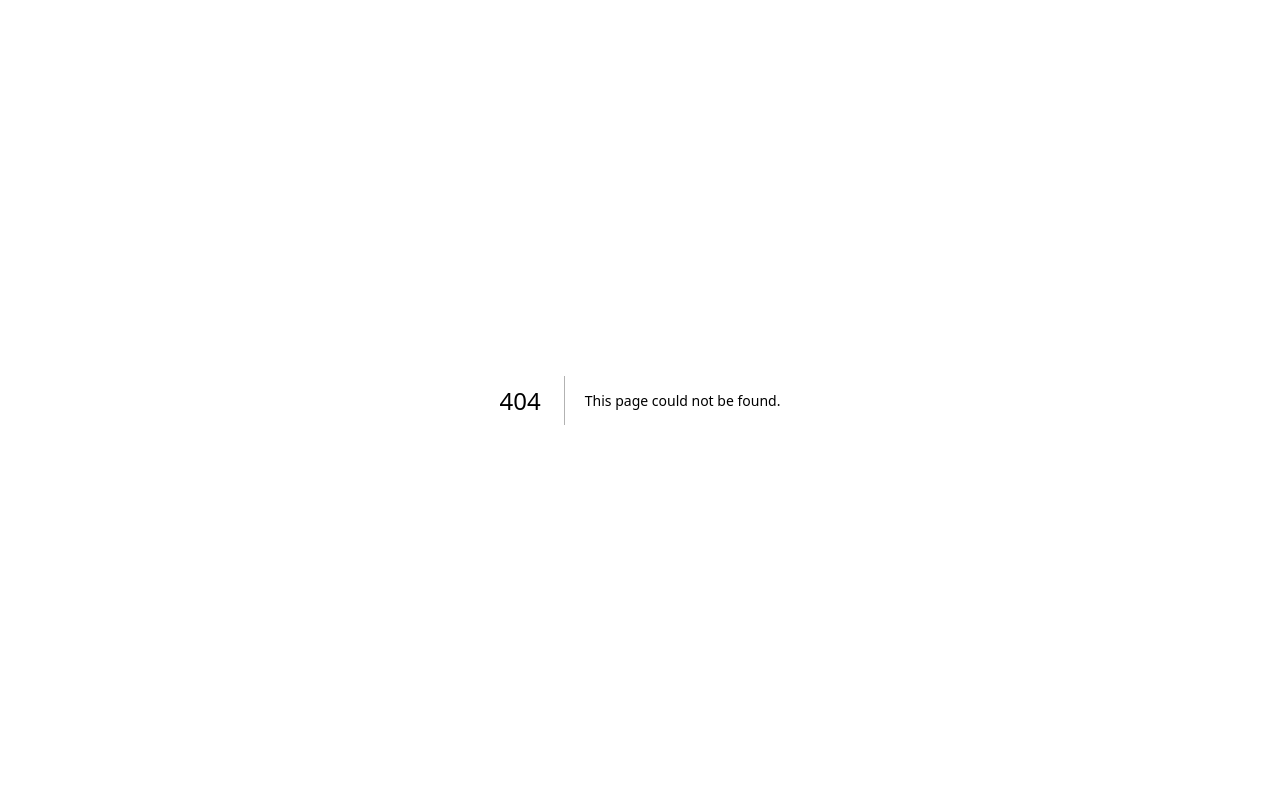
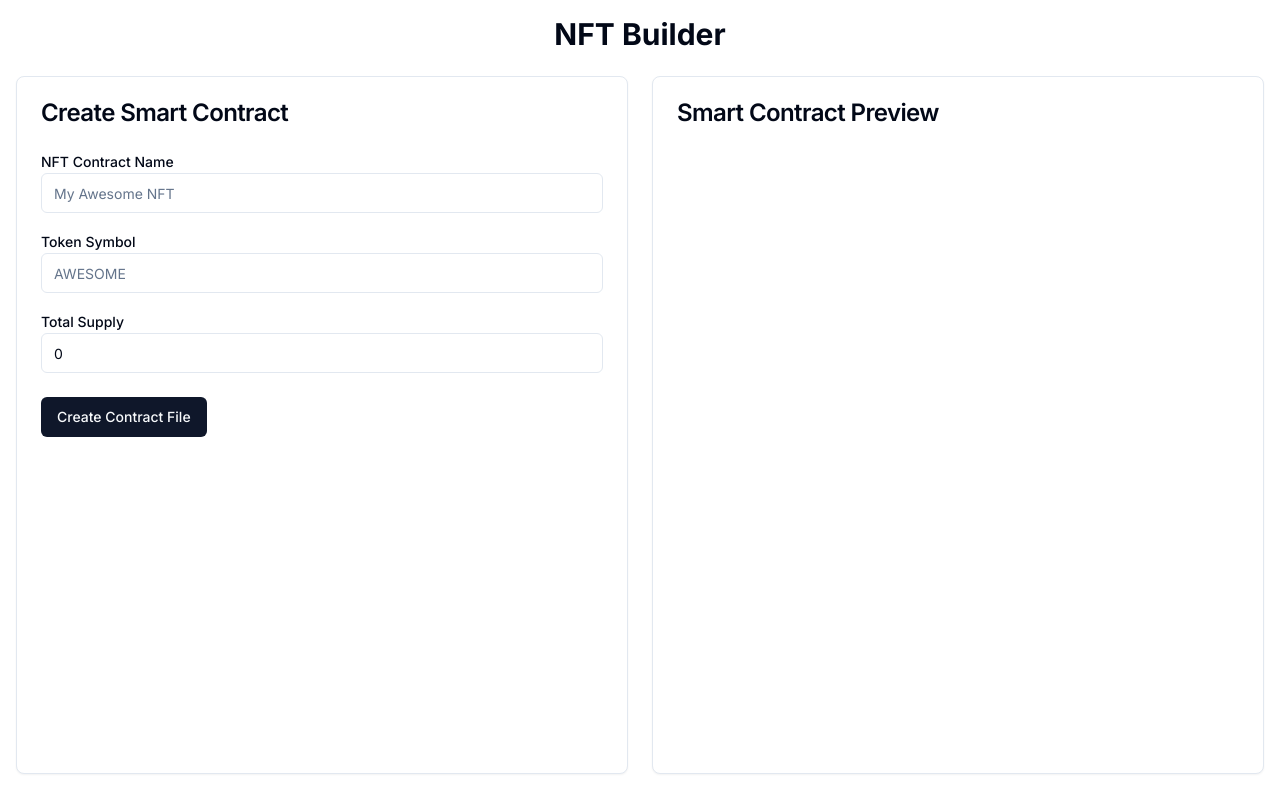
Before and after one commit to vishnu5104/Easy3, a Next.js app: page /create-marketplace in a window 1280 px wide. Before the commit this address had no page. Built offline with nearby package versions, Linux system fonts and the light colour scheme; no server answers.

Commit message:
Changed Create Marketplace For Subdomain

```diff
--- /dev/null
+++ b/src/app/create-marketplace/page.tsx
@@ -0,0 +1,201 @@
+"use client";
+
+import ContractPreview from "@/components/ContractPreview";
+import NFTCreation from "@/components/NFTCreation";
+import { Alert, AlertDescription, AlertTitle } from "@/components/ui/alert";
+import { Button } from "@/components/ui/button";
+import {
+  Card,
+  CardContent,
+  CardFooter,
+  CardHeader,
+  CardTitle,
+} from "@/components/ui/card";
+import { Input } from "@/components/ui/input";
+import { Label } from "@/components/ui/label";
+import { AlertCircle, CheckCircle2 } from "lucide-react";
+import React, { useEffect, useState } from "react";
+interface ContractDetails {
+  name: string;
+  symbol: string;
+  totalSupply: number;
+}
+const CreateMarketplace = () => {
+  const [contractDetails, setContractDetails] = useState<ContractDetails>({
+    name: "",
+    symbol: "",
+    totalSupply: 0,
+  });
+  const [isDeploying, setIsDeploying] = useState(false);
+  const [fileCreated, setFileCreated] = useState<boolean | null>(null);
+  const [errorMessage, setErrorMessage] = useState<string | null>(null);
+  const [contractAddress, setContractAddress] = useState<string | null>(null);
+
+  const handleCreateFile = async () => {
+    setIsDeploying(true);
+    setFileCreated(null);
+    setErrorMessage(null);
+
+    try {
+      const response = await fetch(
+        `/api/contract-template?name=${contractDetails.name || "MyNFT"}&symbol=${contractDetails.symbol || "NFT"}`
+      );
+
+      if (!response.ok) {
+        throw new Error("Failed to fetch contract template");
+      }
+
+      const contractContent = await response.text();
+
+      const createFileResponse = await fetch("/api/create-contract", {
+        method: "POST",
+        headers: {
+          "Content-Type": "application/json",
+        },
+        body: JSON.stringify({
+          contractName: contractDetails.name,
+          contractContent,
+        }),
+      });
+
+      if (!createFileResponse.ok) {
+        throw new Error("Failed to deploy the contract");
+      }
+
+      const data = await createFileResponse.json();
+      setFileCreated(true);
+      setContractAddress(data.contractAddress);
+
+      console.log("Contract address updated:", data.contractAddress);
+    } catch (error) {
+      console.error("Error creating file:", error);
+      setFileCreated(false);
+      setErrorMessage("Failed to create the file. Please try again.");
+    } finally {
+      setIsDeploying(false);
+    }
+  };
+
+  useEffect(() => {
+    if (contractAddress) {
+      console.log("Contract address is now set:", contractAddress);
+    }
+  }, [contractAddress]);
+  return (
+    <div className="container mx-auto p-4">
+      <h1 className="text-3xl font-bold mb-6 text-center">NFT Builder</h1>
+      {contractAddress ? (
+        <NFTCreation contractAddress={contractAddress} />
+      ) : (
+        <div className="grid grid-cols-1 md:grid-cols-2 gap-6">
+          <Card>
+            <CardHeader>
+              <CardTitle>Create Smart Contract</CardTitle>
+            </CardHeader>
+            <CardContent>
+              <div className="space-y-4">
+                <div>
+                  <Label htmlFor="contractName">NFT Contract Name</Label>
+                  <Input
+                    id="contractName"
+                    value={contractDetails.name}
+                    onChange={(e) =>
+                      setContractDetails((prev) => ({
+                        ...prev,
+                        name: e.target.value,
+                      }))
+                    }
+                    placeholder="My Awesome NFT"
+                  />
+                </div>
+                <div>
+                  <Label htmlFor="tokenSymbol">Token Symbol</Label>
+                  <Input
+                    id="tokenSymbol"
+                    value={contractDetails.symbol}
+                    onChange={(e) =>
+                      setContractDetails((prev) => ({
+                        ...prev,
+                        symbol: e.target.value,
+                      }))
+                    }
+                    placeholder="AWESOME"
+                  />
+                </div>
+                <div>
+                  <Label htmlFor="totalSupply">Total Supply</Label>
+                  <Input
+                    id="totalSupply"
+                    type="number"
+                    value={contractDetails.totalSupply}
+                    onChange={(e) =>
+                      setContractDetails((prev) => ({
+                        ...prev,
+                        totalSupply: parseInt(e.target.value, 10) || 0,
+                      }))
+                    }
+                    placeholder="10000"
+                  />
+                </div>
+              </div>
+            </CardContent>
+            <CardFooter className="flex flex-col items-start space-y-4">
+              <Button onClick={handleCreateFile} disabled={isDeploying}>
+                {isDeploying ? (
+                  <span className="flex items-center">
+                    <svg
+                      className="animate-spin -ml-1 mr-3 h-5 w-5 text-white"
+                      xmlns="http://www.w3.org/2000/svg"
+                      fill="none"
+                      viewBox="0 0 24 24"
+                    >
+                      <circle
+                        className="opacity-25"
+                        cx="12"
+                        cy="12"
+                        r="10"
+                        stroke="currentColor"
+                        strokeWidth="4"
+                      ></circle>
+                      <path
+                        className="opacity-75"
+                        fill="currentColor"
+                        d="M4 12a8 8 0 018-8V0C5.373 0 0 5.373 0 12h4zm2 5.291A7.962 7.962 0 014 12H0c0 3.042 1.135 5.824 3 7.938l3-2.647z"
+                      ></path>
+                    </svg>
+                    Deploying...
+                  </span>
+                ) : (
+                  "Create Contract File"
+                )}
+              </Button>
+              {fileCreated === true && (
+                <Alert variant="default">
+                  <CheckCircle2 className="h-4 w-4" />
+                  <AlertTitle>Success</AlertTitle>
+                  <AlertDescription>
+                    Contract {contractDetails.name} has been deployed
+                    successfully.
+                  </AlertDescription>
+                </Alert>
+              )}
+              {fileCreated === false && (
+                <Alert variant="destructive">
+                  <AlertCircle className="h-4 w-4" />
+                  <AlertTitle>Error</AlertTitle>
+                  <AlertDescription>
+                    {errorMessage ||
+                      "There was an error creating the file. Please try again."}
+                  </AlertDescription>
+                </Alert>
+              )}
+            </CardFooter>
+          </Card>
+          <ContractPreview contractDetails={contractDetails} />
+        </div>
+      )}
+    </div>
+  );
+};
+
+export default CreateMarketplace;
--- a/src/app/page.tsx
+++ b/src/app/page.tsx
@@ -6,6 +6,7 @@ import { Button } from "@/components/ui/button";
 import { Card, CardContent } from "@/components/ui/card";
 import { Tabs, TabsContent, TabsList, TabsTrigger } from "@/components/ui/tabs";
 import { ArrowRight, Box, Zap, Globe, Wallet } from "lucide-react";
+import Link from "next/link";
 
 const Logo = () => (
   <svg
@@ -194,30 +195,30 @@ export default function Home() {
           </span>
         </a>
         <nav className="ml-auto flex items-center gap-4 sm:gap-6">
-          <a
+          <Link
+            href="/create-marketplace"
             className="text-sm font-medium text-white hover:text-teal-300 transition-colors"
-            href="#showcase"
           >
-            Showcase
-          </a>
-          <a
+            Create Marketplace
+          </Link>
+          <Link
+            href="#features"
             className="text-sm font-medium text-white hover:text-teal-300 transition-colors"
-            href="#features"
           >
             Features
-          </a>
-          <a
+          </Link>
+          <Link
+            href="#how-it-works"
             className="text-sm font-medium text-white hover:text-teal-300 transition-colors"
-            href="#how-it-works"
           >
             How It Works
-          </a>
-          <a
+          </Link>
+          <Link
+            href="#contact"
             className="text-sm font-medium text-white hover:text-teal-300 transition-colors"
-            href="#contact"
           >
             Contact
-          </a>
+          </Link>
           <Button className="hidden sm:flex items-center gap-2 bg-gradient-to-r from-blue-500 to-teal-400 hover:from-blue-600 hover:to-teal-500 text-white transition-all duration-300 ease-in-out transform hover:scale-105">
             <Wallet className="h-4 w-4" />
             Connect Wallet
```
Also changed, not shown: src/app/[subdomain]/details/page.tsx (added), src/app/[subdomain]/page.tsx (added).
